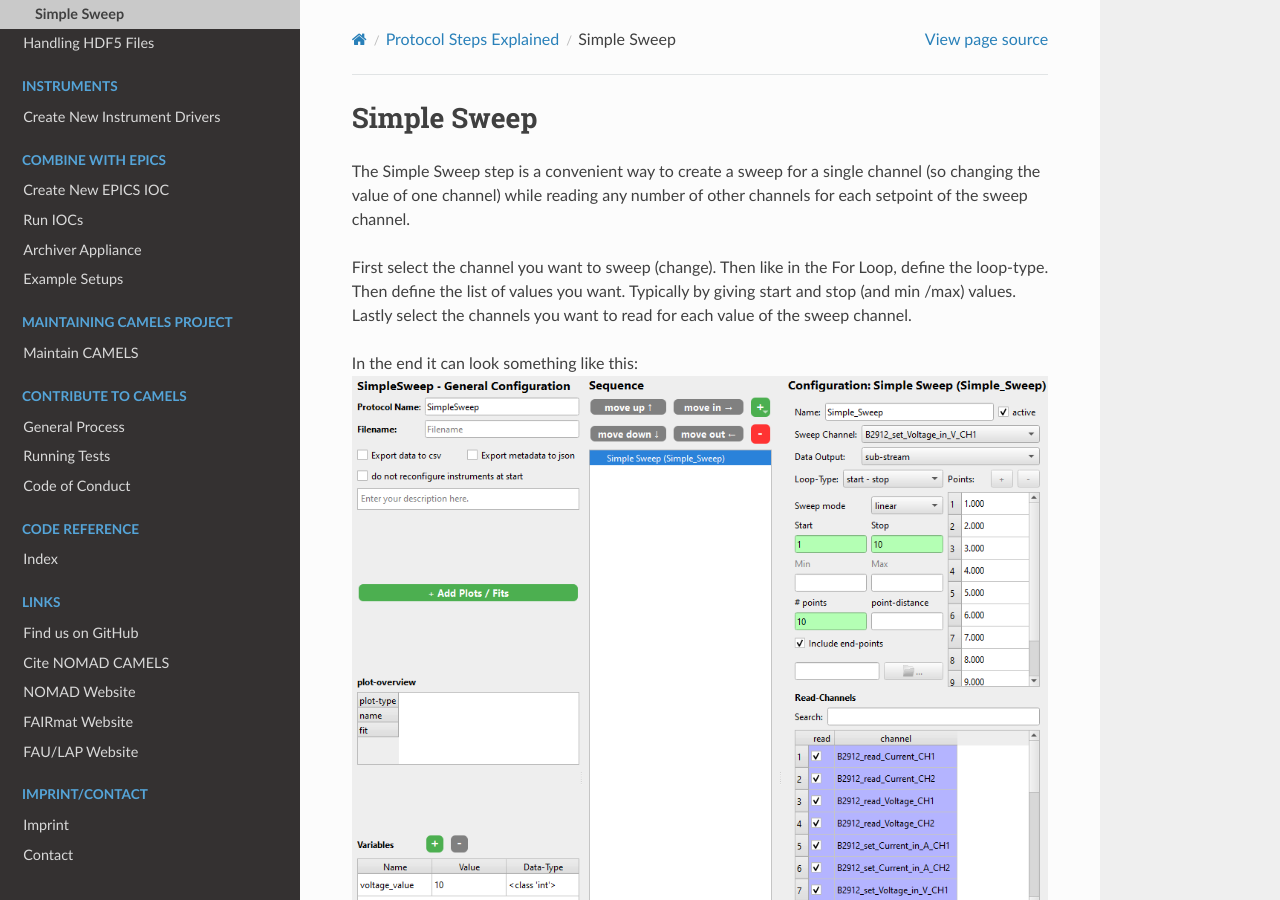
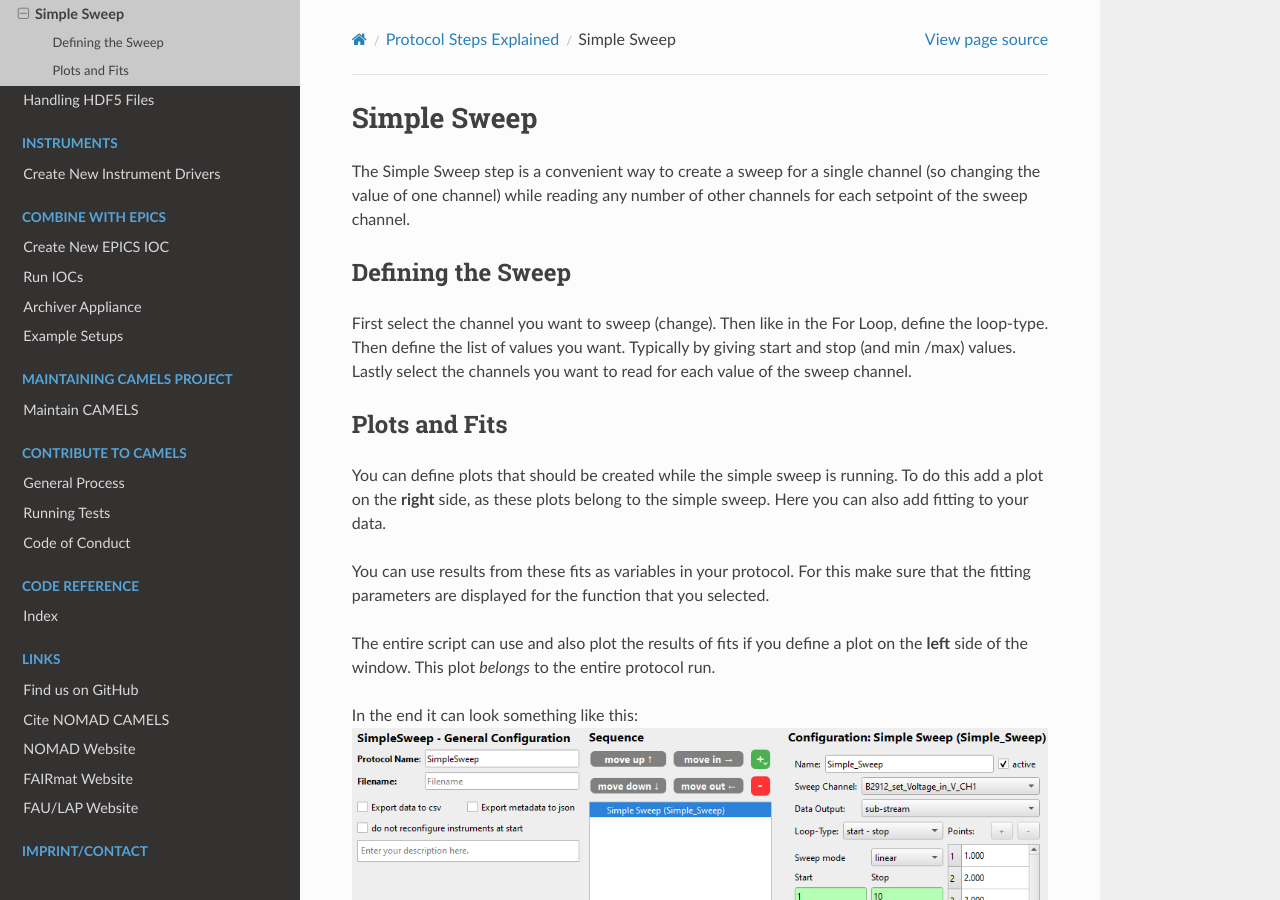
Before and after one commit to FAU-LAP/NOMAD-CAMELS, a Sphinx documentation site: the page built from docs/source/doc/protocol_steps/step_Simple_Sweep.md, in a window 1280 px wide and 900 px high. Built offline with Sphinx 7.4.7 and the Read the Docs theme 2.0.0, drawn with Linux system fonts in a browser that asks for light colours; pages that are not in the unit, such as notebooks, are missing from menus.

Commit message:
Updated Simple Sweep

```diff
--- a/docs/source/doc/protocol_steps/step_Simple_Sweep.md
+++ b/docs/source/doc/protocol_steps/step_Simple_Sweep.md
@@ -2,7 +2,17 @@
 
 The Simple Sweep step is a convenient way to create a sweep for a single channel (so changing the value of one channel) while reading any number of other channels for each setpoint of the sweep channel.
 
+## Defining the Sweep
+
 First select the channel you want to sweep (change). Then like in the For Loop, define the loop-type. Then define the list of values you want. Typically by giving start and stop (and min /max) values. Lastly select the channels you want to read for each value of the sweep channel.
+
+## Plots and Fits
+
+You can define plots that should be created while the simple sweep is running. To do this add a plot on the **right** side, as these plots belong to the simple sweep. Here you can also add fitting to your data.
+
+You can use results from these fits as variables in your protocol. For this make sure that the fitting parameters are displayed for the function that you selected.
+
+The entire script can use and also plot the results of fits if you define a plot on the **left** side of the window. This plot *belongs* to the entire protocol run.
 
 In the end it can look something like this:
 ![GUI of the simple sweep step with example parameters](images/image-3.png)
```
